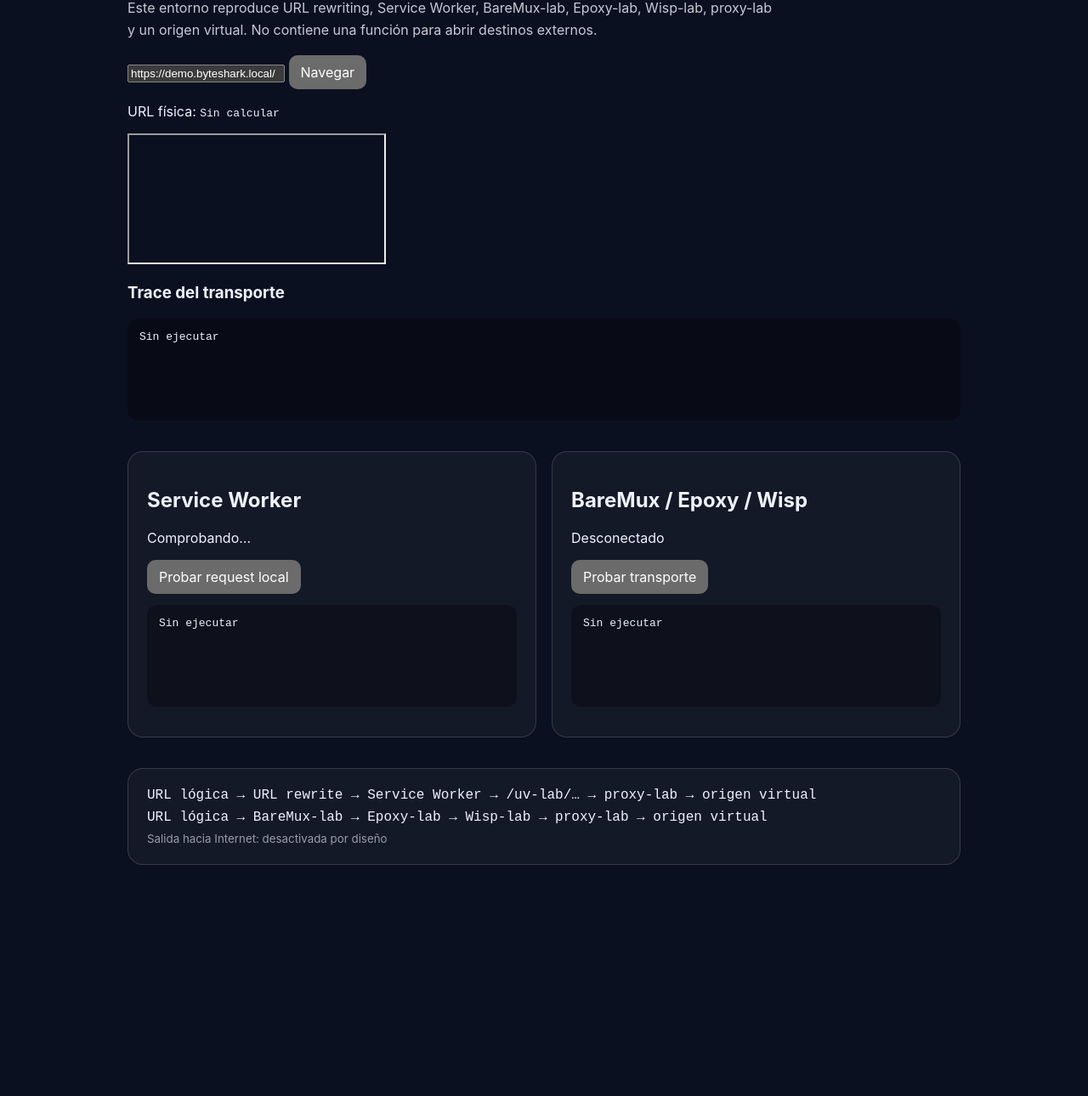
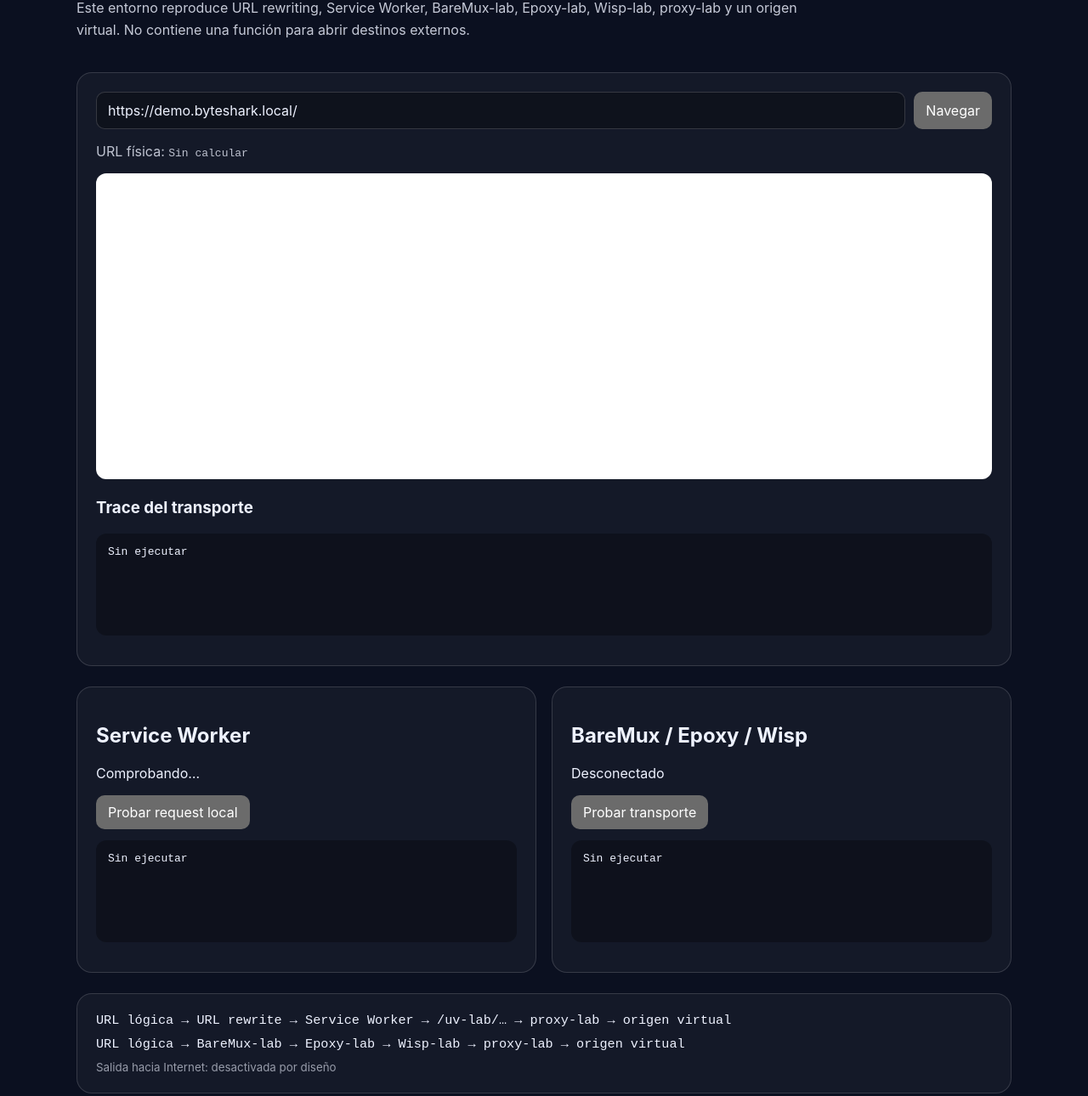
Before and after one commit to ByteShark-dev/byteshark-proxy, a website with bundled scripts: page public/index.html in a window 1280 px wide. Shown: the part 318-1608 px from the top of the page at 85% size. Before the commit the page ends 1400 px from the top, so only its background shows below. Built offline with nearby package versions, Linux system fonts and the light colour scheme.

Commit message:
style: add virtual browser layout

```diff
--- a/public/style.css
+++ b/public/style.css
@@ -1,14 +1,20 @@
 * { box-sizing: border-box; }
 :root { font-family: Inter, system-ui, sans-serif; color-scheme: dark; }
 body { margin: 0; min-height: 100vh; background: #0b1020; color: #eef2ff; }
-.shell { width: min(980px, calc(100% - 32px)); margin: 0 auto; padding: 64px 0; }
+.shell { width: min(1100px, calc(100% - 32px)); margin: 0 auto; padding: 64px 0; }
 .eyebrow { text-transform: uppercase; letter-spacing: .14em; opacity: .65; font-size: .78rem; }
-h1 { max-width: 760px; font-size: clamp(2rem, 6vw, 4rem); line-height: 1; margin: 12px 0 18px; }
-.lead { max-width: 760px; line-height: 1.65; opacity: .82; }
-.grid { display: grid; grid-template-columns: repeat(auto-fit, minmax(280px, 1fr)); gap: 18px; margin: 36px 0; }
-article, .diagram { border: 1px solid rgba(255,255,255,.14); border-radius: 18px; padding: 22px; background: rgba(255,255,255,.04); }
+h1 { max-width: 850px; font-size: clamp(2rem, 6vw, 4rem); line-height: 1; margin: 12px 0 18px; }
+.lead { max-width: 850px; line-height: 1.65; opacity: .82; }
+.grid { display: grid; grid-template-columns: repeat(auto-fit, minmax(280px, 1fr)); gap: 18px; margin: 24px 0; }
+article, .diagram, .browser-card { border: 1px solid rgba(255,255,255,.14); border-radius: 18px; padding: 22px; background: rgba(255,255,255,.04); }
+.browser-card { margin: 36px 0 18px; }
+.browser-bar { display: grid; grid-template-columns: 1fr auto; gap: 10px; }
+input { width: 100%; min-width: 0; border: 1px solid rgba(255,255,255,.16); border-radius: 10px; padding: 11px 13px; font: inherit; background: rgba(0,0,0,.28); color: inherit; }
 button { border: 0; border-radius: 10px; padding: 10px 14px; font: inherit; cursor: pointer; }
+.meta { overflow-wrap: anywhere; opacity: .78; }
+#proxy-frame { width: 100%; min-height: 360px; border: 0; border-radius: 12px; background: white; }
 pre { min-height: 120px; padding: 14px; overflow: auto; border-radius: 12px; background: rgba(0,0,0,.3); white-space: pre-wrap; }
-.diagram { display: grid; gap: 8px; }
-.diagram code { font-size: 1rem; }
+.diagram { display: grid; gap: 10px; }
+.diagram code { font-size: .95rem; overflow-wrap: anywhere; }
 .diagram small { opacity: .6; }
+@media (max-width: 640px) { .browser-bar { grid-template-columns: 1fr; } }
```
